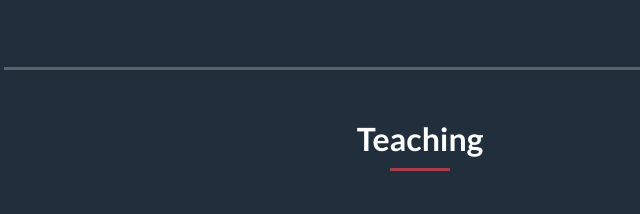
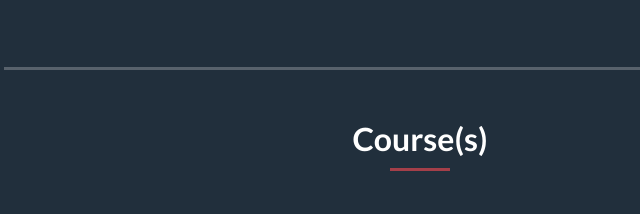
Before and after one commit to Madjeisah/Madjeisah.github.io, a plain HTML site: page index.html in a window 1280 px wide. Shown: the part 3249-3463 px from the top of the page, 380-1020 px from the left. Drawn offline with Linux system fonts and the light colour scheme; files whose address does not match are found by name.

Commit message:
Update index.html

```diff
--- a/index.html
+++ b/index.html
@@ -616,7 +616,7 @@ https://templatemo.com/tm-531-reflux
         <section class="section teaching" data-section="section4">
             <div class="container">
                 <div class="section-heading">
-                    <h2>Teaching</h2>
+                    <h2>Course(s)</h2>
                     <div class="line-dec"></div>
                 </div>
                 <div class="news">
```
